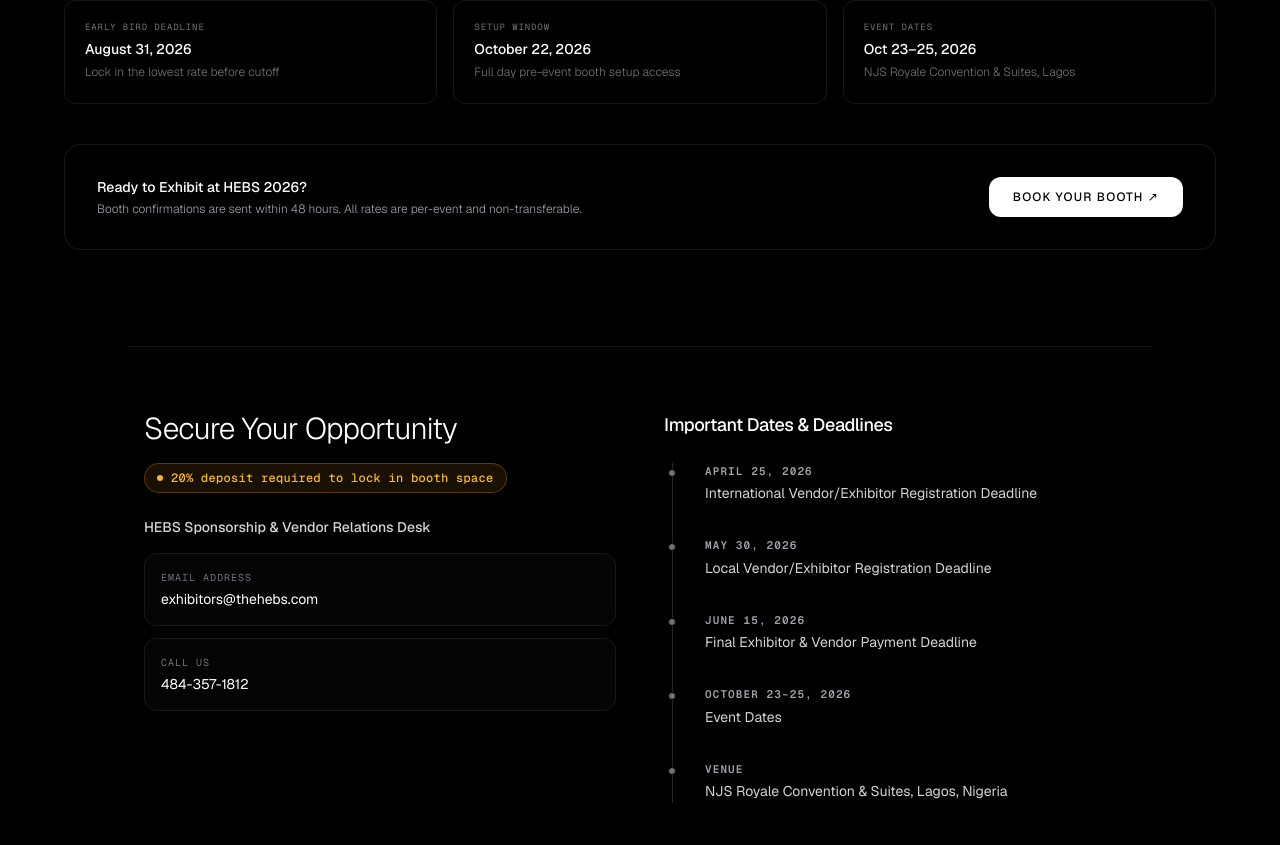
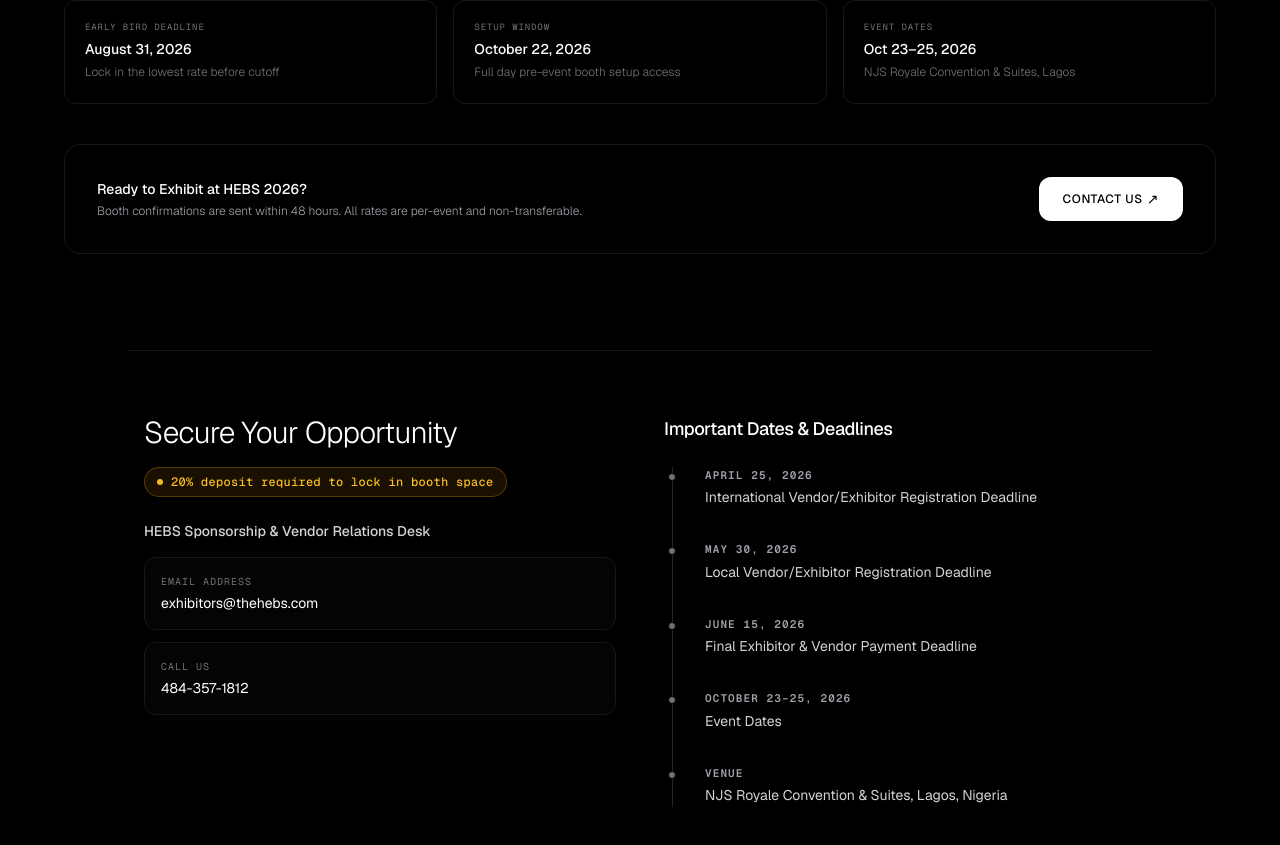
Before and after one commit to alexis800-glitch/hebs-lagos-2026, a Next.js app: page /vendors in a window 1280 px wide. Shown: the part 1106-1951 px from the top of the page. Built offline with nearby package versions, Linux system fonts and the light colour scheme.

Commit message:
auto: update CTA buttons to direct mailto:info@thehebs.com on sponsors and vendors pages

```diff
--- a/app/sponsors/page.tsx
+++ b/app/sponsors/page.tsx
@@ -232,10 +232,11 @@ export default function SponsorsPage() {
             </p>
           </div>
           <a
-            href="mailto:info@thehebs.com?subject=Sponsorship Inquiry — HEBS Lagos 2026"
-            className="shrink-0 font-sans text-xs uppercase tracking-widest bg-white text-black hover:bg-zinc-200 px-6 py-3 rounded-xl font-medium transition-all duration-200"
+            href="mailto:info@thehebs.com"
+            className="bg-white text-black font-medium px-6 py-3 rounded-xl hover:bg-zinc-200 transition-all text-xs tracking-wider inline-flex items-center gap-1 shrink-0"
           >
-            Contact Us ↗
+            <span>CONTACT US</span>
+            <span className="text-sm font-light">↗</span>
           </a>
         </div>
 
--- a/app/vendors/page.tsx
+++ b/app/vendors/page.tsx
@@ -247,10 +247,11 @@ export default function VendorsPage() {
             </p>
           </div>
           <a
-            href="mailto:info@thehebs.com?subject=Vendor Booth Inquiry — HEBS Lagos 2026"
-            className="shrink-0 font-sans text-xs uppercase tracking-widest bg-white text-black hover:bg-zinc-200 px-6 py-3 rounded-xl font-medium transition-all duration-200"
+            href="mailto:info@thehebs.com"
+            className="bg-white text-black font-medium px-6 py-3 rounded-xl hover:bg-zinc-200 transition-all text-xs tracking-wider inline-flex items-center gap-1 shrink-0"
           >
-            Book Your Booth ↗
+            <span>CONTACT US</span>
+            <span className="text-sm font-light">↗</span>
           </a>
         </div>
 
```
